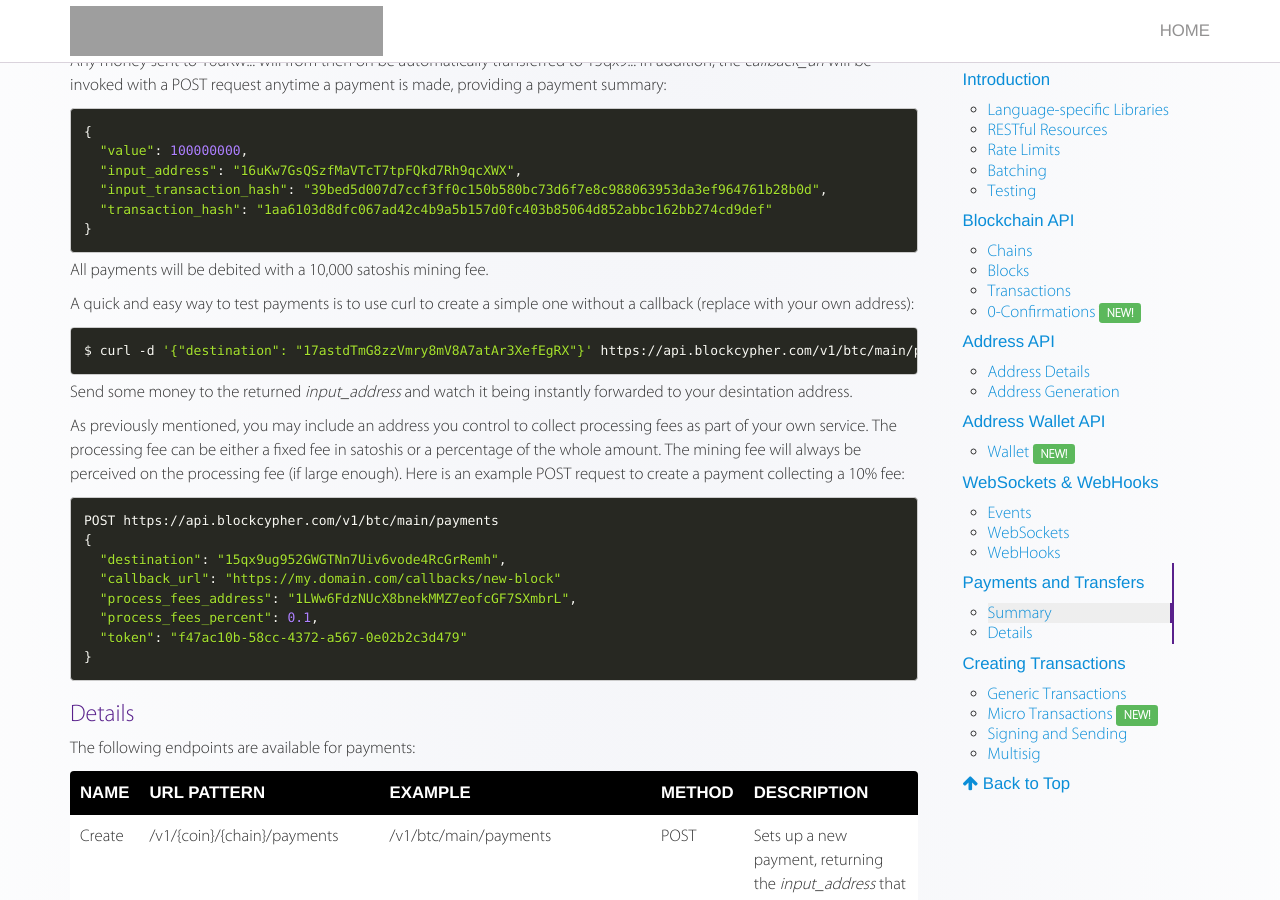
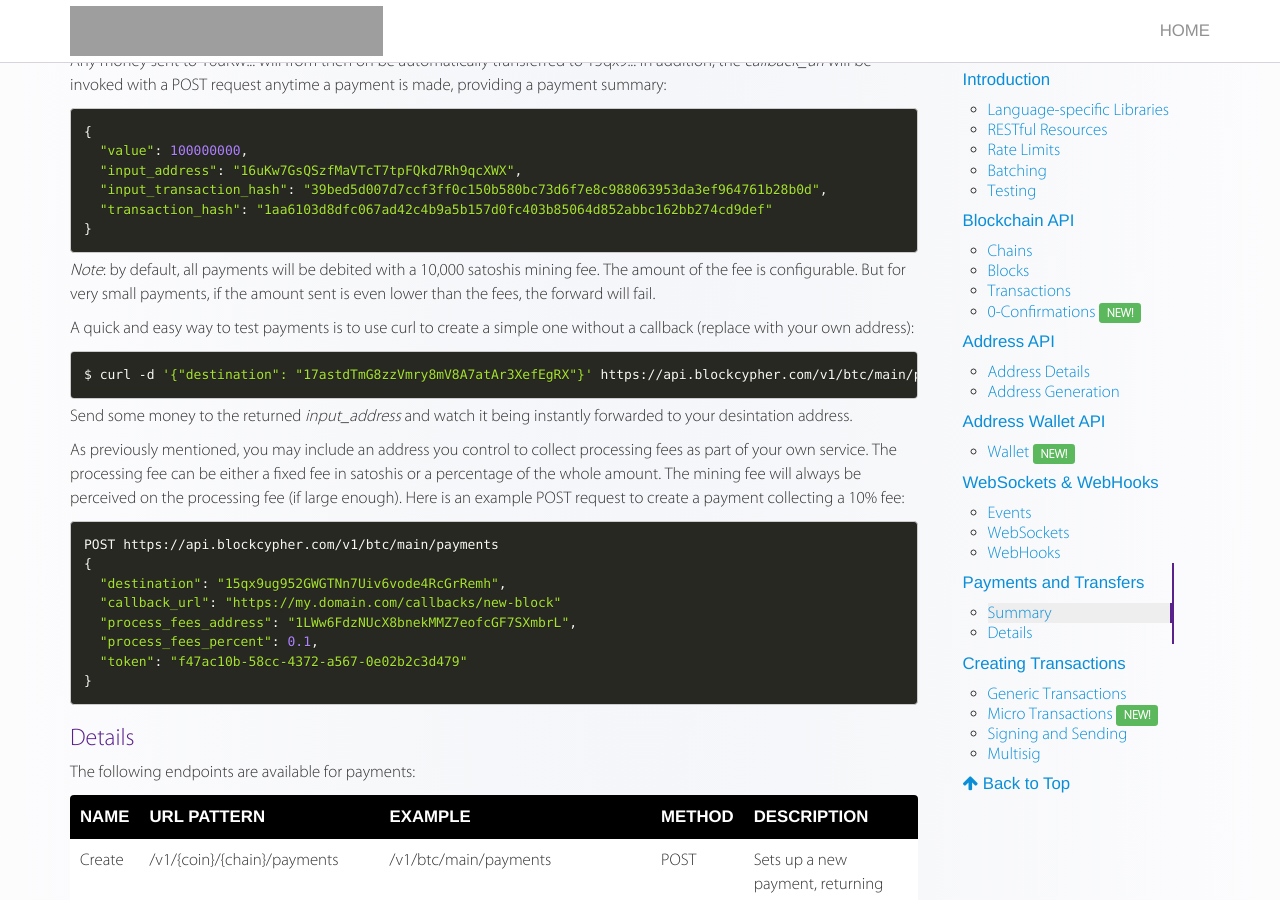
Before and after one commit to blockcypher/documentation, a Jekyll site: the page built from index.html, in a window 1280 px wide and 900 px high, scrolled down 22279 px. Built offline with Jekyll 4.4.1, drawn with Linux system fonts in a browser that asks for light colours; nearby versions of some CDN libraries; some web fonts are replaced; some of the changed text lies outside the part shown.

Commit message:
Clarifying too small payments not even qualifying for fees.

```diff
--- a/_includes/reference/payments_transfers.html
+++ b/_includes/reference/payments_transfers.html
@@ -41,7 +41,7 @@
   "transaction_hash": "1aa6103d8dfc067ad42c4b9a5b157d0fc403b85064d852abbc162bb274cd9def"
 }</code></pre>
 
-<p>All payments will be debited with a 10,000 satoshis mining fee.</p>
+<p><em>Note</em>: by default, all payments will be debited with a 10,000 satoshis mining fee. The amount of the fee is configurable. But for very small payments, if the amount sent is even lower than the fees, the forward will fail.</p>
 
 <p>A quick and easy way to test payments is to use curl to create a simple one without a callback (replace with your own address):</p>
 
```
